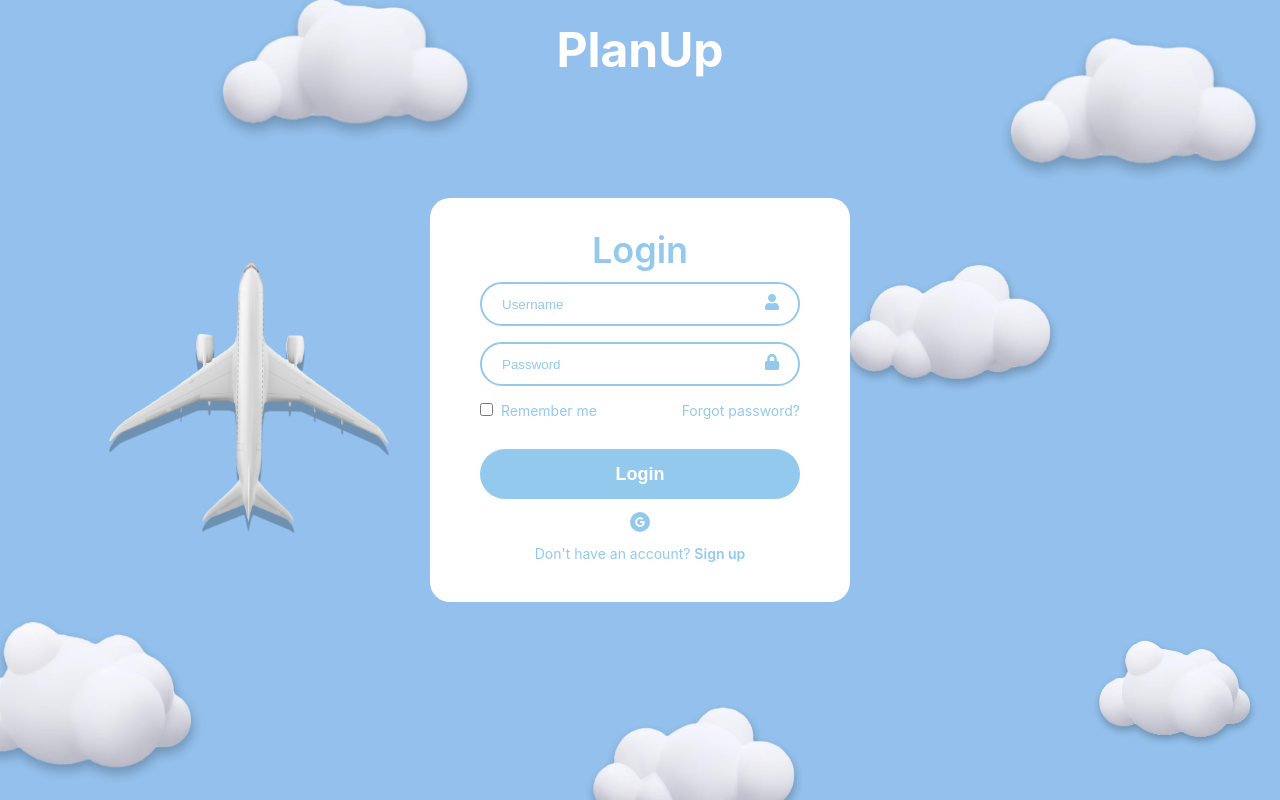
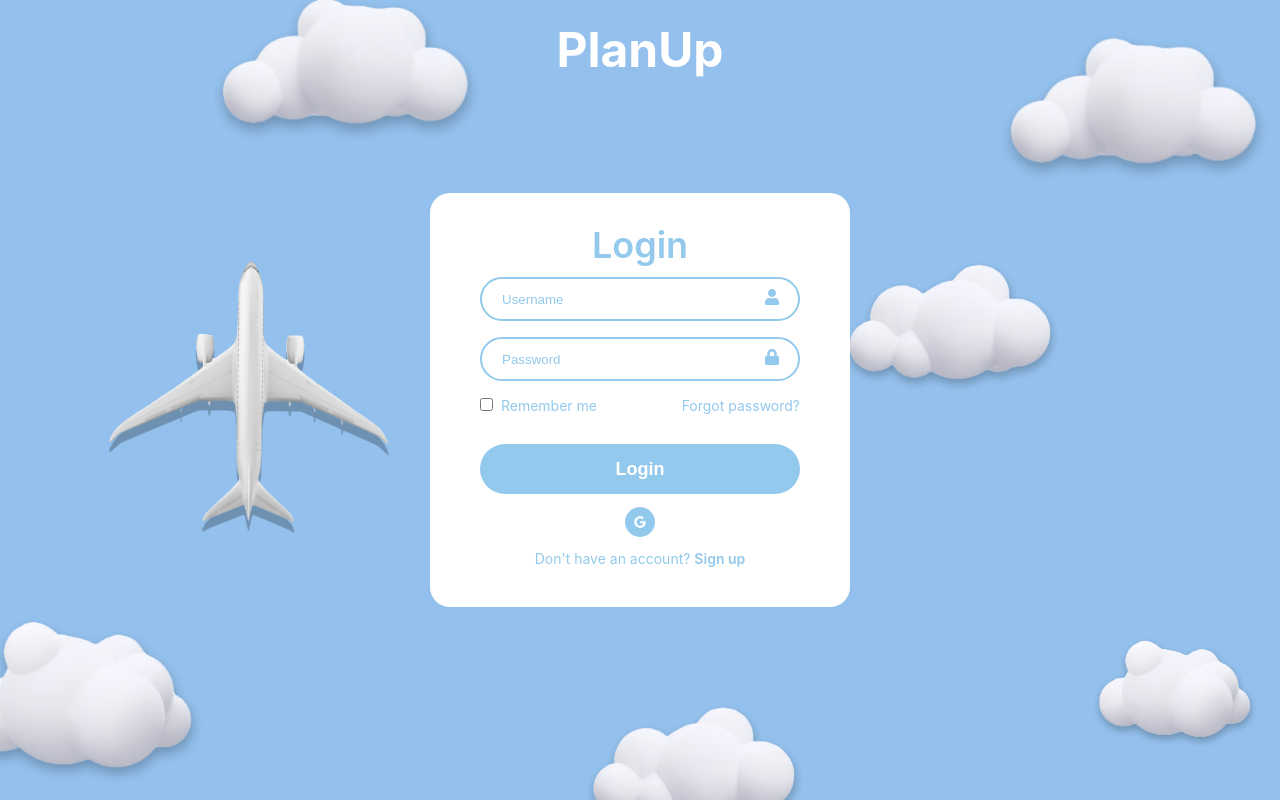
Before and after one commit to Arlouro/PlanUp, a React (Create React App) app in the folder client/: page /login in a window 1280 px wide. Built offline with nearby package versions, Linux system fonts and the light colour scheme.

Commit message:
Button is bigger now
Some people have small fingers so they need big buttons!

```diff
--- a/client/src/Components/Pages/LoginSignUpForm/LoginSignUpForm.css
+++ b/client/src/Components/Pages/LoginSignUpForm/LoginSignUpForm.css
@@ -151,7 +151,7 @@ h1{
 
   .google-icon {
     color: white;
-    font-size: 10px;
+    font-size: 12px;
   }
 
 .wrapper .remember{
@@ -192,8 +192,8 @@ h1{
 }
 
 .wrapper .google-button {
-    width: 20px;
-    height: 20px;
+    width: 30px;
+    height: 30px;
     border: none;
     border-radius: 50%;
     background-color: #93C9EC;
```
